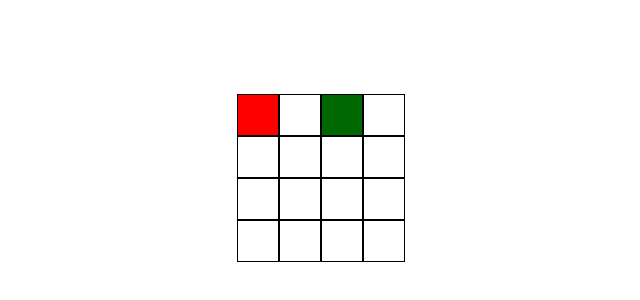
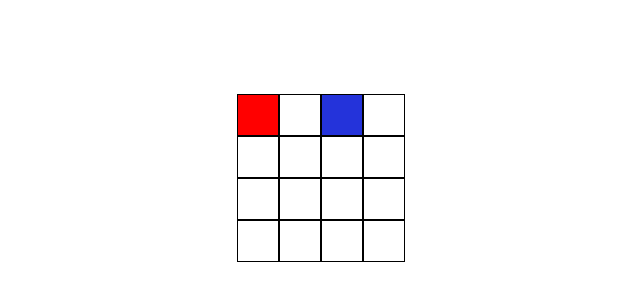
Before and after one commit to lolzini/snake, a plain HTML site: page index.html in a window 1280 px wide. Shown: the part 222-522 px from the top of the page, without its empty margins (319-959 px from the left). Drawn offline with Linux system fonts and the light colour scheme.

Commit message:
change: snake color

```diff
--- a/style.css
+++ b/style.css
@@ -21,11 +21,11 @@ body {
 }
 
 .snake {
-  background-color: green;
+  background-color: rgb(99, 91, 251);
 }
 
 .head {
-  background-color: rgb(0, 104, 0);
+  background-color: rgb(36, 51, 218);
 }
 
 .food {
```
